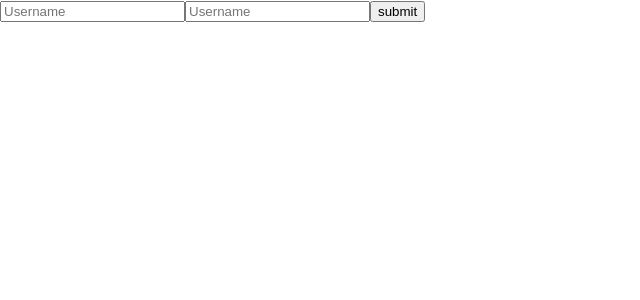
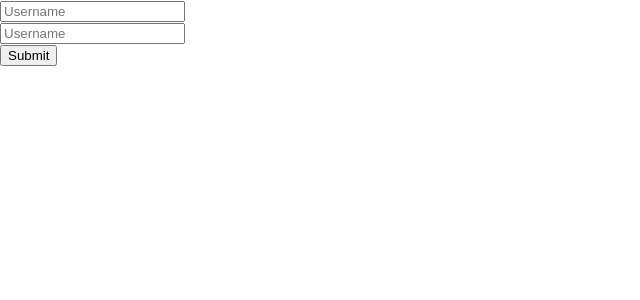
Before and after one commit to coder4affine/zeo-training, a React (Create React App) app: page / in a window 1280 px wide. Shown: the top 300 px of the page, without its empty margins (0-640 px from the left). Built offline with nearby package versions, Linux system fonts and the light colour scheme.

Commit message:
complete form

```diff
--- a/src/screens/login.js
+++ b/src/screens/login.js
@@ -32,8 +32,12 @@ export default class login extends Component {
     });
   };
 
-  onSubmitForm = data => {
-    alert(JSON.stringify(data));
+  onSubmitForm = (value, actions) => {
+    setTimeout(() => {
+      actions.setSubmitting(false);
+      actions.setErrors({ password: "password not valid" });
+      actions.setStatus({ password: "Set some arbitrary status or data" });
+    }, 2000);
   };
 
   render() {
@@ -49,9 +53,11 @@ export default class login extends Component {
             handleChange,
             handleBlur,
             values,
-            errors
+            errors,
+            isSubmitting
           }) => (
             <form onSubmit={handleSubmit}>
+              <div>
                 <input
                   type="text"
                   name="username"
@@ -60,7 +66,11 @@ export default class login extends Component {
                   onBlur={handleBlur}
                   value={values.username}
                 />
-              {errors.username && <div>{errors.username}</div>}
+                {errors.username && (
+                  <div style={{ color: "red" }}>{errors.username}</div>
+                )}
+              </div>
+              <div>
                 <input
                   type="password"
                   name="password"
@@ -69,8 +79,16 @@ export default class login extends Component {
                   onBlur={handleBlur}
                   value={values.password}
                 />
-              {errors.password && <div>{errors.password}</div>}
-              <input type="submit" value="submit" />
+                {errors.password && (
+                  <div style={{ color: "red" }}>{errors.password}</div>
+                )}
+              </div>
+              <div>
+                <input
+                  type="submit"
+                  value={isSubmitting ? "loading..." : "Submit"}
+                />
+              </div>
             </form>
           )}
         />
```
Lines whose indentation alone changed are shown as unchanged.
